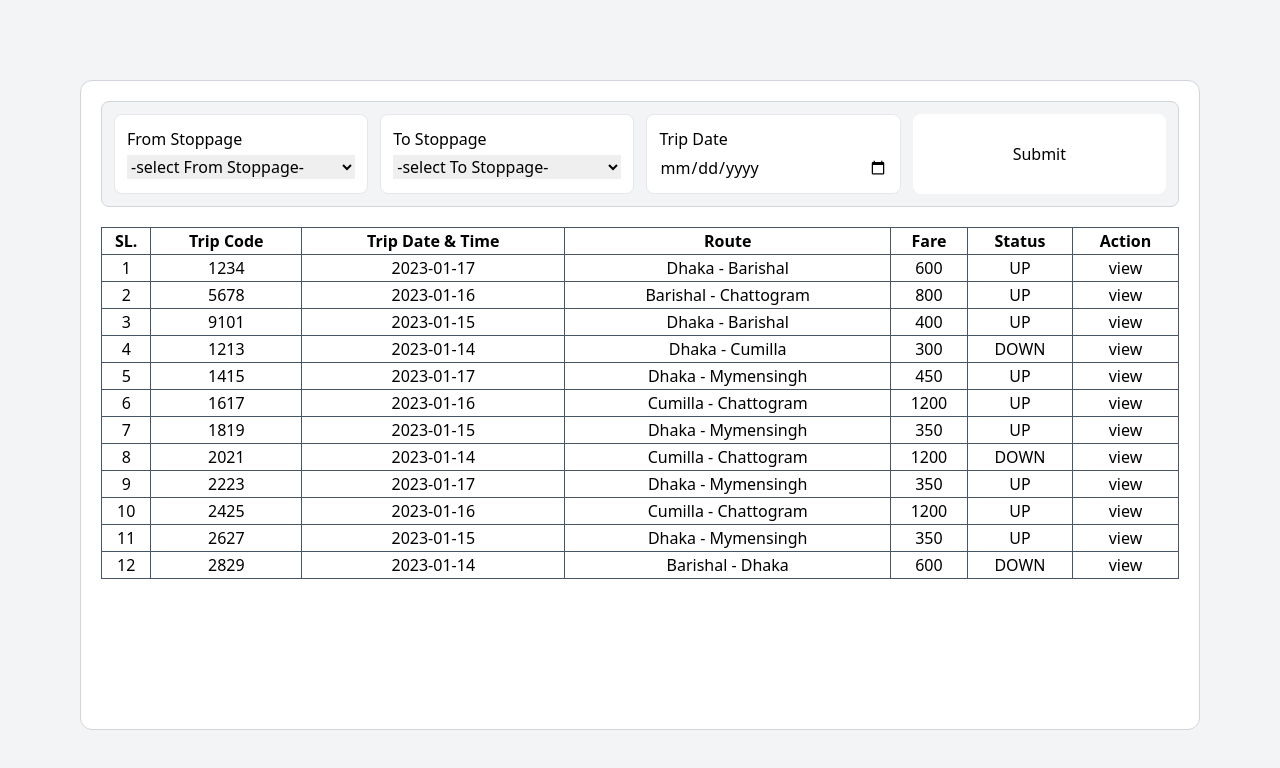
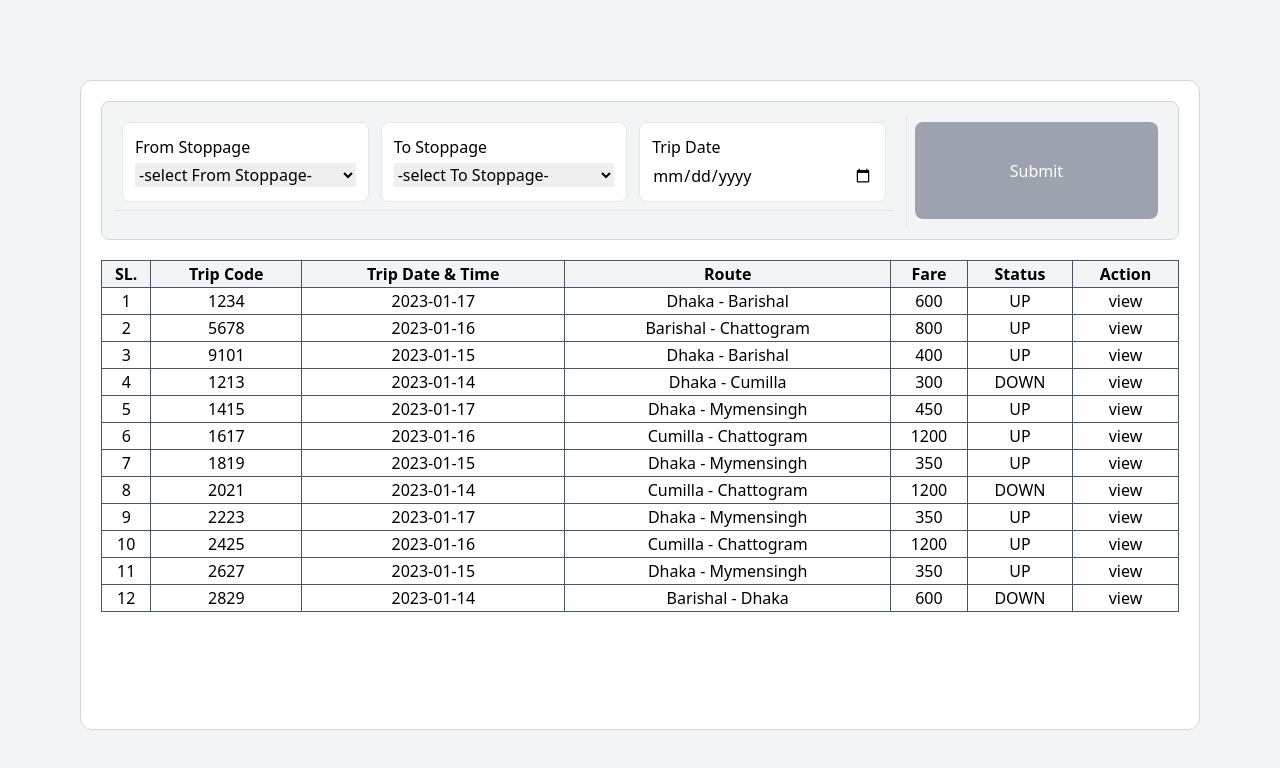
Before and after one commit to jk-jatri/public-transport, a Vue app: page / in a window 1280 px wide. Shown: the top 768 px of the page. Built offline with nearby package versions, Linux system fonts and the light colour scheme.

Commit message:
console remove and new styles added

```diff
--- a/src/components/filter/date.vue
+++ b/src/components/filter/date.vue
@@ -1,5 +1,5 @@
 <template>
-     <div class="flex flex-col gap-y-1 bg-white border p-3 rounded-lg w-1/4">
+     <div class="flex flex-col gap-y-1 bg-white border p-3 rounded-lg w-1/3">
           <label :for="props.id">{{label}}</label>
           <input :id="props.id" type="date" v-model="tripDate">
      </div>
--- a/src/components/filter/dropdown.vue
+++ b/src/components/filter/dropdown.vue
@@ -1,5 +1,5 @@
 <template>
-     <div class="flex flex-col gap-y-1 bg-white border p-3 rounded-lg w-1/4">
+     <div class="flex flex-col gap-y-1 bg-white border p-3 rounded-lg w-1/3">
           <label :for="props.id">{{label}}</label>
           <select :id="props.id" v-model="stoppage">
                <option value="">{{ defaultOption }}</option>
--- a/src/components/filter/index.vue
+++ b/src/components/filter/index.vue
@@ -1,6 +1,8 @@
 <template>
      <div class="rounded-lg bg-gray-100 border border-gray-300 p-3">
-          <form @submit.prevent="submitForm(filterData)" class="flex justify-start gap-x-3">
+          <form @submit.prevent="submitForm(filterData)" class="flex justify-start gap-x-3 divide-x">
+               <div class="w-3/4 divide-y">
+                    <div class="flex justify-between gap-x-3 p-2">
                          <dropdown
                               :id="'fromStoppage'"
                               :label="'From Stoppage'"
@@ -20,7 +22,16 @@
                               :label="'Trip Date'"
                               v-model="filterData.tripdate"
                          />
-               <button type="submit" class="bg-white w-1/4 rounded-lg border-gray-300">Submit</button>
+                    </div>
+                    <div class="flex justify-start gap-x-3 p-2">
+                         <div>
+
+                         </div>
+                    </div>
+               </div>
+               <div class="p-2 w-1/4">
+                    <button type="submit" class="bg-gray-400 text-white w-full h-full rounded-lg border-gray-300">Submit</button>
+               </div>
           </form>
      </div>
 </template>
--- a/src/components/tripList/index.vue
+++ b/src/components/tripList/index.vue
@@ -1,7 +1,7 @@
 <template>
      <table class="border-collapse border border-slate-500 table-auto w-full">
           <thead>
-               <tr>
+               <tr class="bg-gray-100">
                     <th class="border border-slate-600">SL.</th>
                     <th class="border border-slate-600">Trip Code</th>
                     <th class="border border-slate-600">Trip Date & Time</th>
```
Lines whose indentation alone changed are shown as unchanged.
